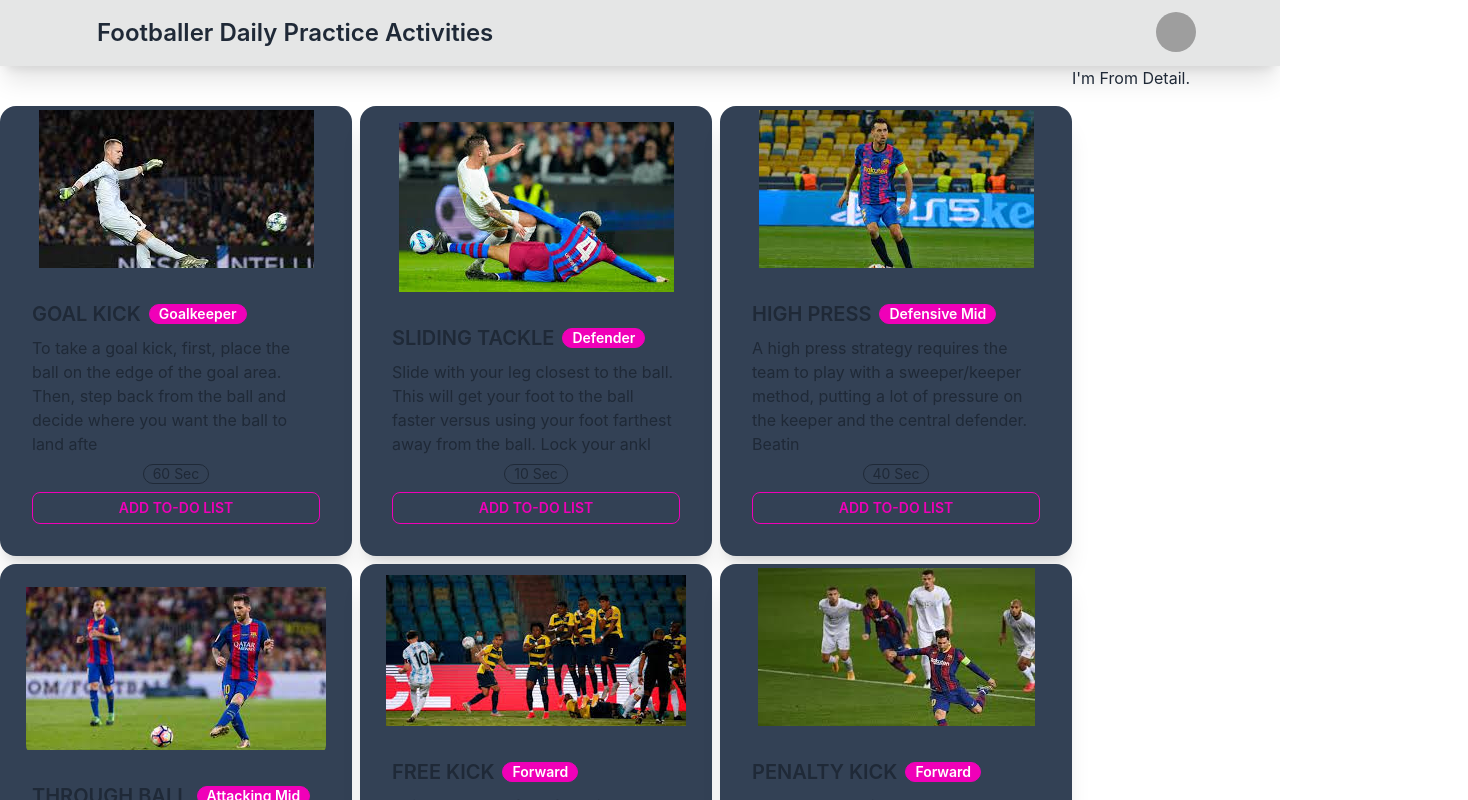
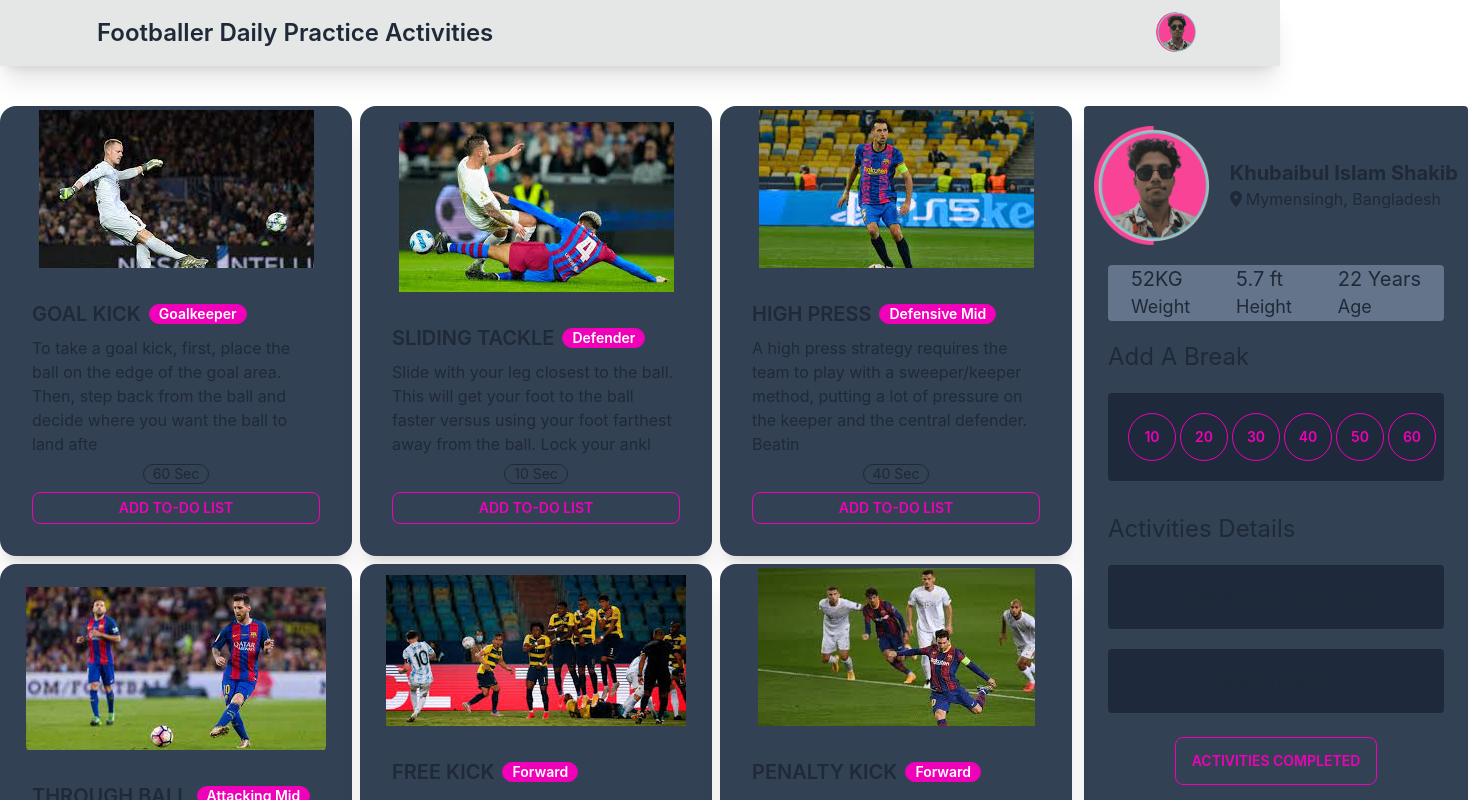
Before and after one commit to KIShakib/footballer-daily-activities-repo, a React (Create React App) app: page / in a window 1280 px wide. Shown: the top 800 px of the page, 1468 px wide, since content can reach past the window. Built offline with nearby package versions, Linux system fonts and the light colour scheme; grey boxes are pictures that could not be loaded.

Commit message:
Fifth commit & left site detail card done

```diff
--- a/package.json
+++ b/package.json
@@ -3,6 +3,9 @@
   "version": "0.1.0",
   "private": true,
   "dependencies": {
+    "@fortawesome/fontawesome-svg-core": "^6.2.0",
+    "@fortawesome/free-solid-svg-icons": "^6.2.0",
+    "@fortawesome/react-fontawesome": "^0.2.0",
     "@testing-library/jest-dom": "^5.16.5",
     "@testing-library/react": "^13.4.0",
     "@testing-library/user-event": "^13.5.0",
--- a/src/Components/Detail/Detail.js
+++ b/src/Components/Detail/Detail.js
@@ -1,9 +1,62 @@
 import React from 'react';
+import logo from '../Image/bg2.png';
+import { FontAwesomeIcon } from '@fortawesome/react-fontawesome'
+import { faLocationDot } from '@fortawesome/free-solid-svg-icons'
 
 const Detail = () => {
     return (
         <div>
-            <h1>I'm From Detail.</h1>
+            <div className="my-info-div mt-10 pb-8 rounded bg-slate-700 shadow-xl w-96 ml-3">
+                <div className="flex flex-row justify-around pt-5">
+                    <figure className=' w-[30%]'>
+                        <img src={logo} alt="Shoes" className="rounded-xl" />
+                    </figure>
+                    <div className=" flex flex-col justify-center">
+                        <h1 className='text-xl font-bold'>Khubaibul Islam Shakib</h1>
+                        <div className='flex items-center'>
+                            <FontAwesomeIcon icon={faLocationDot}></FontAwesomeIcon>
+                            <p className='ml-1'>Mymensingh, Bangladesh</p>
+                        </div>
+                    </div>
+                </div>
+                <div className="flex flex-row justify-around mt-5 bg-slate-500 mx-6 rounded">
+                    <div>
+                        <h3 className='text-xl'>52KG</h3>
+                        <small className='text-lg'>Weight</small>
+                    </div>
+                    <div>
+                        <h3 className='text-xl'>5.7 ft</h3>
+                        <small className='text-lg'>Height</small>
+                    </div>
+                    <div>
+                        <h3 className='text-xl'>22 Years</h3>
+                        <small className='text-lg'>Age</small>
+                    </div>
+                </div>
+                <div>
+                    <h3 className='text-2xl mt-5 mx-6'>Add A Break</h3>
+                </div>
+                <div className="flex flex-row justify-around mt-5 bg-slate-800 mx-6 rounded p-5">
+                    <button className="btn btn-outline btn-secondary btn-circle mr-1">10</button>
+                    <button className="btn btn-outline btn-secondary btn-circle mr-1">20</button>
+                    <button className="btn btn-outline btn-secondary btn-circle mr-1">30</button>
+                    <button className="btn btn-outline btn-secondary btn-circle mr-1">40</button>
+                    <button className="btn btn-outline btn-secondary btn-circle mr-1">50</button>
+                    <button className="btn btn-outline btn-secondary btn-circle mr-1">60</button>
+                </div>
+                <div>
+                    <h3 className='text-2xl mt-8 mx-6'>Activities Details</h3>
+                </div>
+                <div className="flex flex-row justify-around mt-5 bg-slate-800 mx-6 rounded p-5">
+                    <h4>Total Activities Time: 200</h4>
+                </div>
+                <div className="flex flex-row justify-around mt-5 bg-slate-800 mx-6 rounded p-5">
+                    <h4>Break Time: 20</h4>
+                </div>
+                <div className='flex justify-center mt-6'>
+                    <button className="btn btn-outline btn-secondary">Activities Completed</button>
+                </div>
+            </div>
         </div>
     );
 };
--- a/src/Components/Navbar/Navbar.js
+++ b/src/Components/Navbar/Navbar.js
@@ -1,6 +1,6 @@
 import React from 'react';
 import './Navbar.css';
-import logo from '../Images/bg2.png';
+import logo from '../Image/bg2.png';
 
 const Navbar = () => {
     return (
```
Also changed, not shown: src/Components/Image/bg2.png (renamed from public/Images/bg2.png), 1 other file (tests, documents, lock files or other folders).
